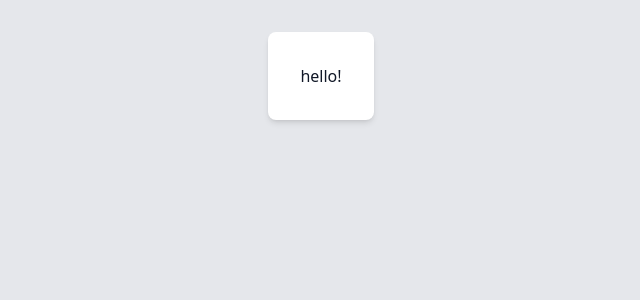
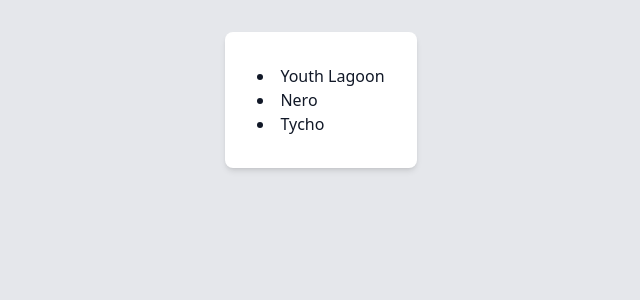
Before and after one commit to phyrisrose/frontend-tickets, a Next.js app: page / in a window 1280 px wide. Shown: the top 300 px of the page, without its empty margins (319-959 px from the left). Built offline with nearby package versions, Linux system fonts and the light colour scheme.

Commit message:
linking shows

```diff
--- a/src/app/main-client.tsx
+++ b/src/app/main-client.tsx
@@ -1,7 +1,16 @@
 `use client`;
 
-import { Card } from '@/components';
+import { Card, LinkListItem } from '@/components';
+import { shows } from './shows-data';
 
 export default function MainClient() {
-  return <Card className="p-8">hello!</Card>;
+  return (
+    <Card className="p-8">
+      {shows.map((show, index) => (
+        <LinkListItem key={index} href={`/checkout/${show.id}`}>
+          {show.musician}
+        </LinkListItem>
+      ))}
+    </Card>
+  );
 }
--- a/src/components/index.ts
+++ b/src/components/index.ts
@@ -1 +1,2 @@
 export { default as Card } from './card';
+export { default as LinkListItem } from './link-list-item';
--- /dev/null
+++ b/src/components/link-list-item.tsx
@@ -0,0 +1,26 @@
+import { PropsWithChildren } from 'react';
+import Link from 'next/link';
+
+import Card from './card';
+
+/**
+ * @note [x: string]: any; is for passing list item props through
+ * Since LinkListItem is only meant to be a wrapper
+ * Maybe there is a better way to do it, but this is a solution for now
+ */
+interface LinkListItemProps {
+  href: string;
+  [x: string]: any;
+}
+
+export default function LinkListItem({
+  href,
+  children,
+  ...props
+}: PropsWithChildren<LinkListItemProps>) {
+  return (
+    <Link href={href}>
+      <li {...props}>{children}</li>
+    </Link>
+  );
+}
```
